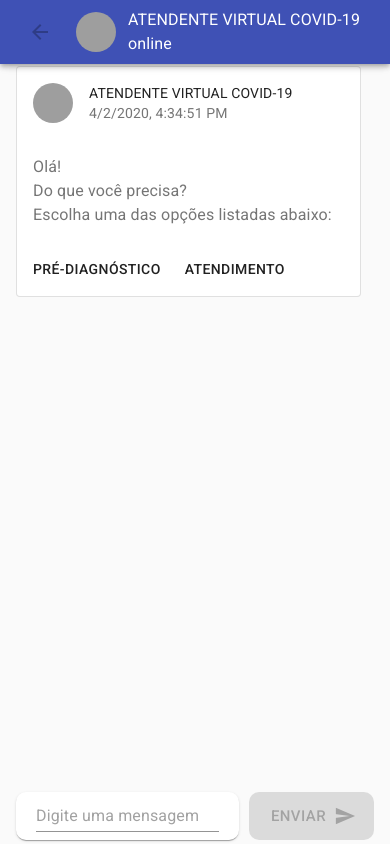
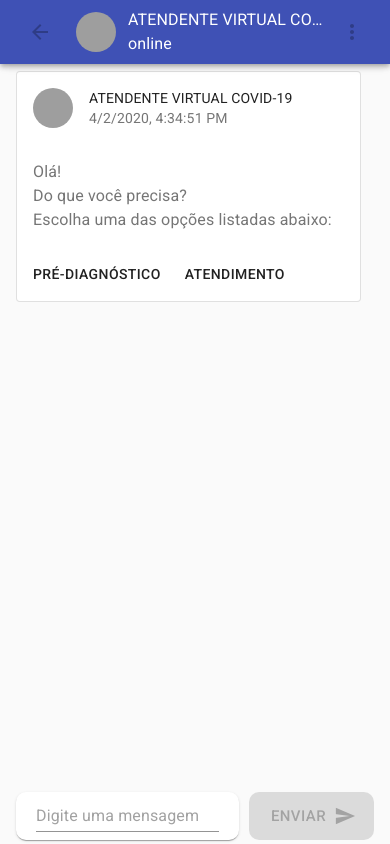
Before and after one commit to arfurlaneto/covid19-chatbot, a React (Create React App) app: page / in a window 390 px wide. Built offline with nearby package versions, Linux system fonts and the light colour scheme; grey boxes are pictures that could not be loaded.

Commit message:
Best look for mobile.

```diff
--- a/src/components/ChatBody/index.js
+++ b/src/components/ChatBody/index.js
@@ -9,6 +9,7 @@ const useStyles = makeStyles(() => ({
   container: {
     display: 'flex',
     flexDirection: 'column',
+    paddingTop: '5px',
     paddingBottom: '70px',
   },
 }));
--- a/src/components/ChatHeader/index.js
+++ b/src/components/ChatHeader/index.js
@@ -35,7 +35,7 @@ const useStyles = makeStyles(() => ({
   },
 
   contactNameSmall: {
-    width: '300px',
+    width: '200px',
   },
 }));
 
```
